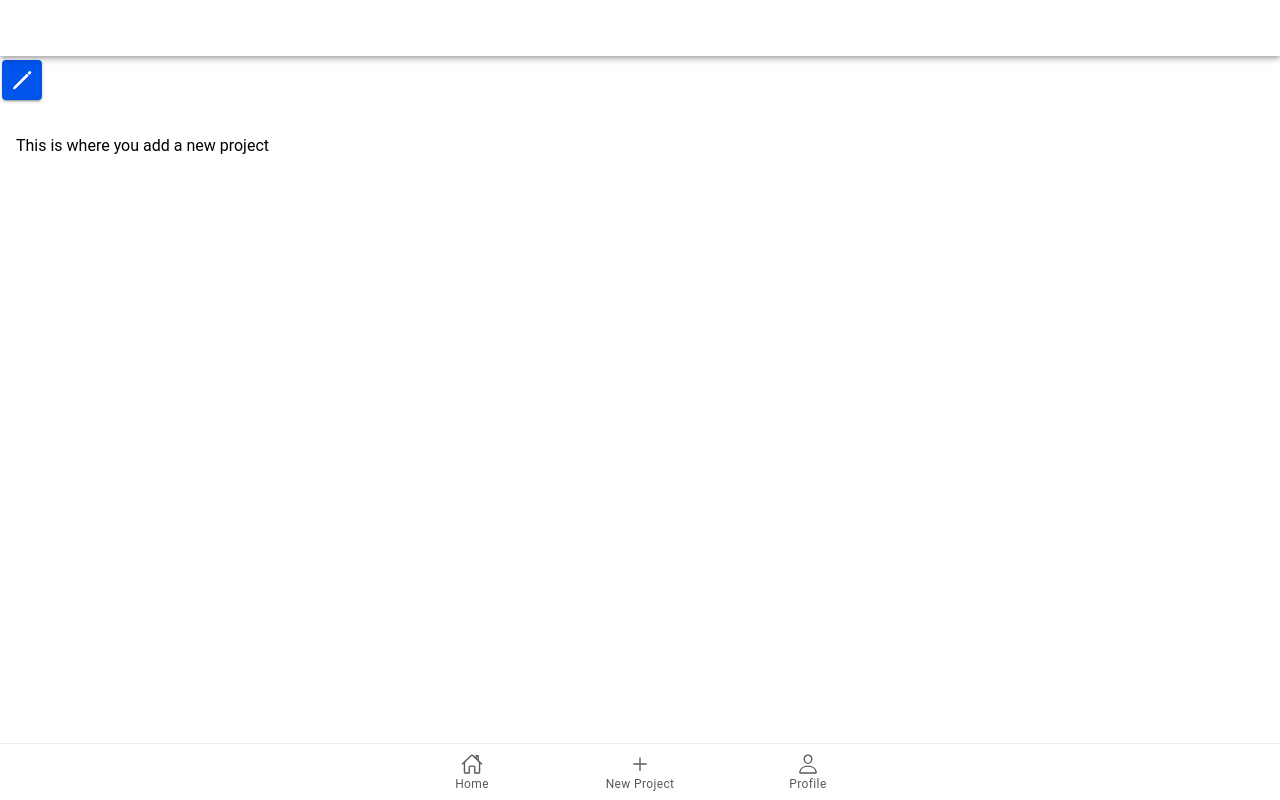
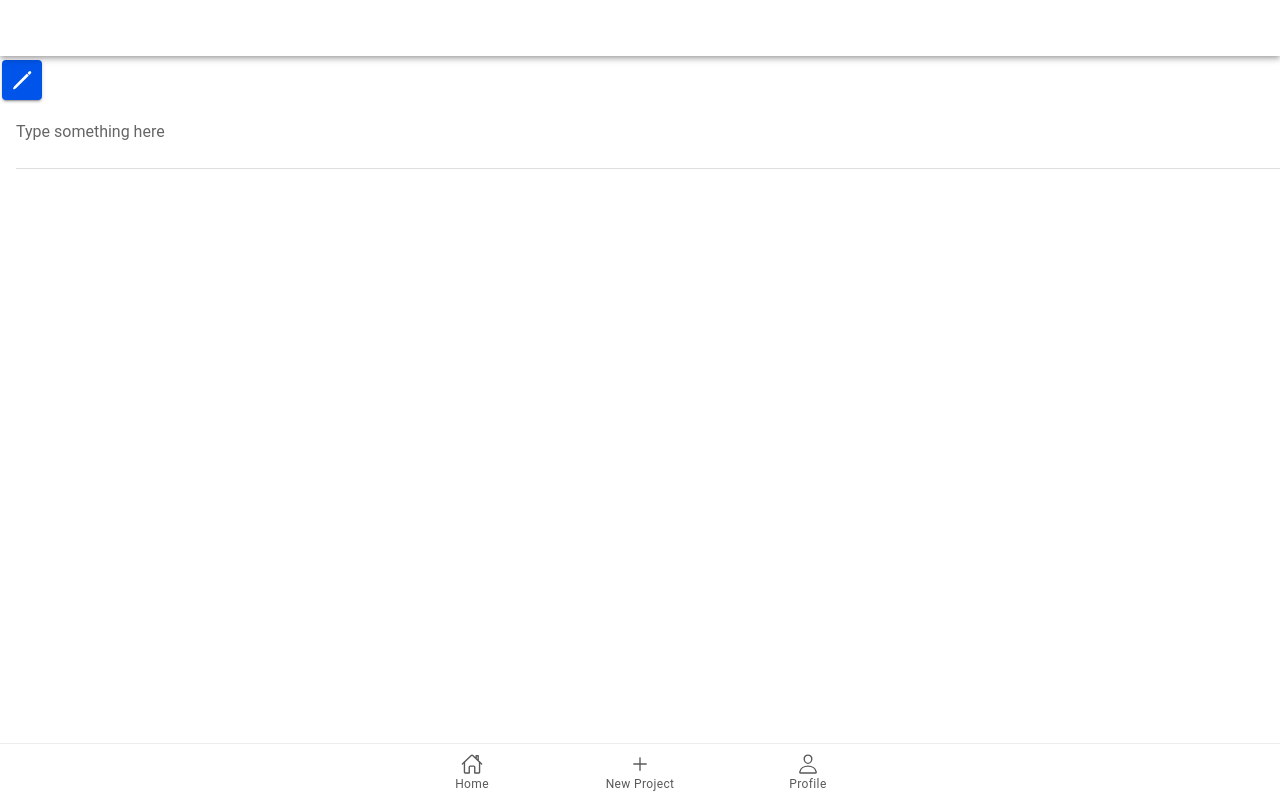
Before and after one commit to h-nyman/SewManyProjects, a React (Vite) app: page /projects/1 in a window 1280 px wide. Built offline with nearby package versions, Linux system fonts and the light colour scheme; no server answers; the database is empty; sample sign-in values are in the browser's storage.

Commit message:
Added text area

```diff
--- a/src/pages/Home.tsx
+++ b/src/pages/Home.tsx
@@ -1,7 +1,7 @@
 import { IonContent, IonHeader, IonPage, IonTitle, IonToolbar } from '@ionic/react';
 import './Tab1.css';
 import ProjectCard from '../components/ProjectCard';
-import { auth, db } from '../firebaseConfig';
+import { db } from '../firebaseConfig';
 import { collection, getDocs, query } from 'firebase/firestore';
 import { useEffect, useState } from 'react';
 import useAuthState from '../useAuthState';
@@ -10,6 +10,7 @@ export interface Project {
   id: string
   status: 'Planning' | 'Ongoing' | 'Completed'
   name: string
+  ideas: string
 }
 
 const Tab1: React.FC = () => {
--- a/src/pages/ProjectPage.tsx
+++ b/src/pages/ProjectPage.tsx
@@ -1,4 +1,4 @@
-import { IonButton, IonButtons, IonContent, IonHeader, IonIcon, IonInput, IonItem, IonList, IonModal, IonPage, IonSelect, IonSelectOption, IonTitle, IonToolbar } from '@ionic/react';
+import { IonButton, IonButtons, IonContent, IonHeader, IonIcon, IonInput, IonItem, IonList, IonModal, IonPage, IonSelect, IonSelectOption, IonTextarea, IonTitle, IonToolbar } from '@ionic/react';
 import './Tab2.css';
 import { useParams } from 'react-router';
 import { useEffect, useRef, useState } from 'react';
@@ -35,10 +35,14 @@ const ProjectPage: React.FC = () => {
   }
 
   function confirm() {
-    modal.current?.dismiss(input.current?.value, 'confirm')
     const projectRef = doc(db, 'users', userId, 'projects', id);
     updateDoc(projectRef, { name: input.current?.value});
     setIsOpen(false);
+  }
+
+  function onIdeasChange(ideas: string) {
+    const projectRef = doc(db, 'users', userId, 'projects', id);
+    updateDoc(projectRef, { ideas });
   }
 
   return (
@@ -93,12 +97,20 @@ const ProjectPage: React.FC = () => {
                 ref={input}
                 type="text"
                 placeholder="Project name"
-                defaultValue={project.name}
+                value={project.name}
               />
             </IonItem>
           </IonContent>
         </IonModal>
-        <p className="ion-padding">This is where you add a new project </p>
+        <IonItem>
+      <IonTextarea
+        placeholder="Type something here"
+        autoGrow={true}
+        value={project.ideas}
+        debounce={1000}
+        onIonInput={(event) => onIdeasChange(event.detail.value ?? '')}
+      ></IonTextarea>
+    </IonItem>
       </IonContent>
     </IonPage>
   );
```
